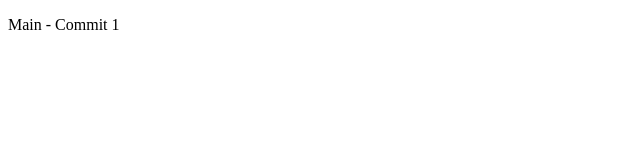
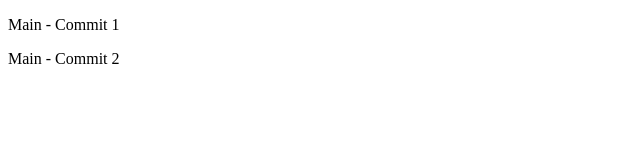
Before and after one commit to gorillian/c7-github-practice, a plain HTML site: page index.html in a window 1280 px wide. Shown: the whole page, without its empty margins (0-640 px from the left). Drawn offline with Linux system fonts and the light colour scheme.

Commit message:
added a second commit

```diff
--- a/index.html
+++ b/index.html
@@ -7,5 +7,6 @@
   </head>
   <body>
     <p>Main - Commit 1</p>
+    <p>Main - Commit 2</p>
   </body>
 </html>
```
